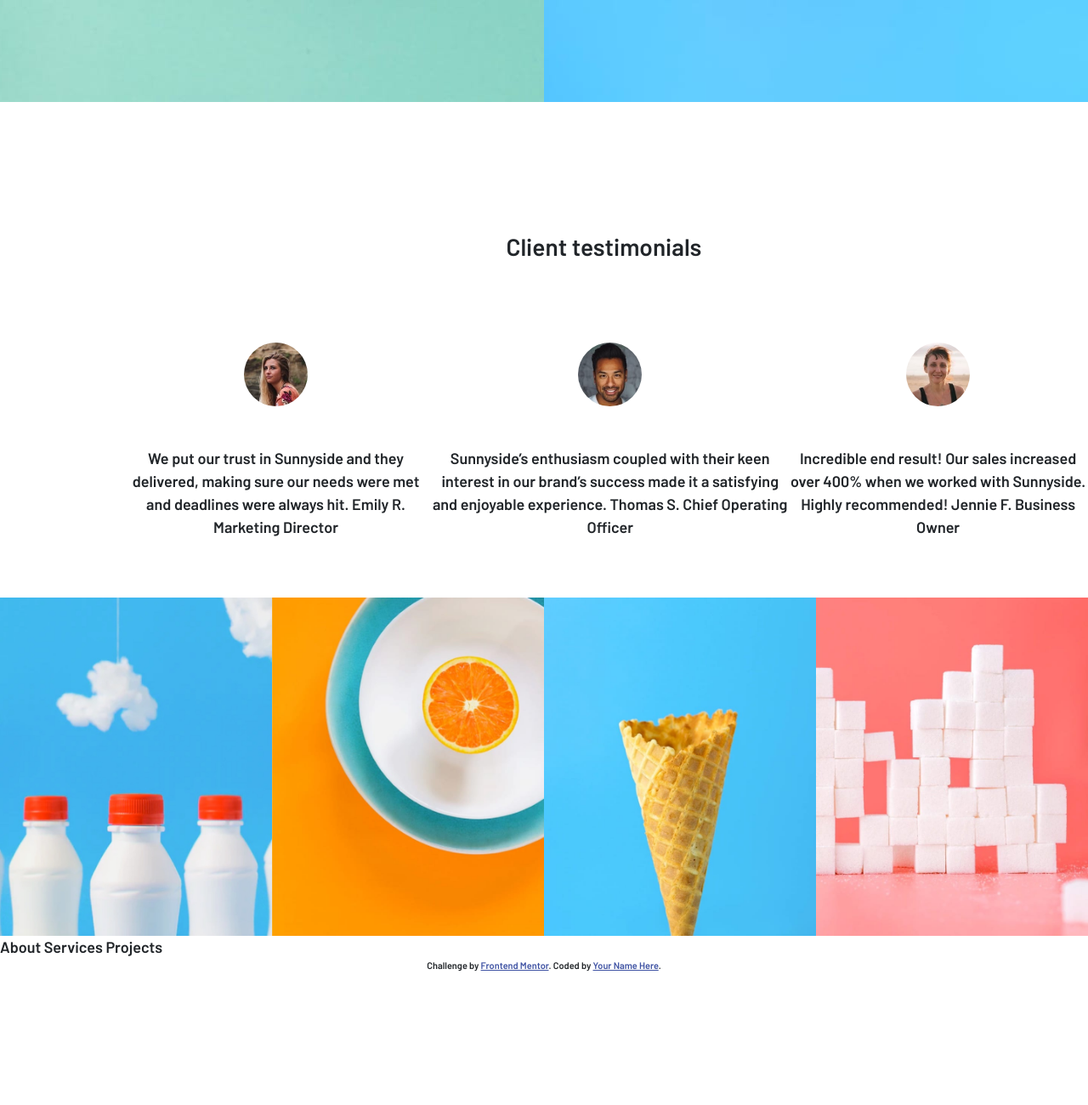
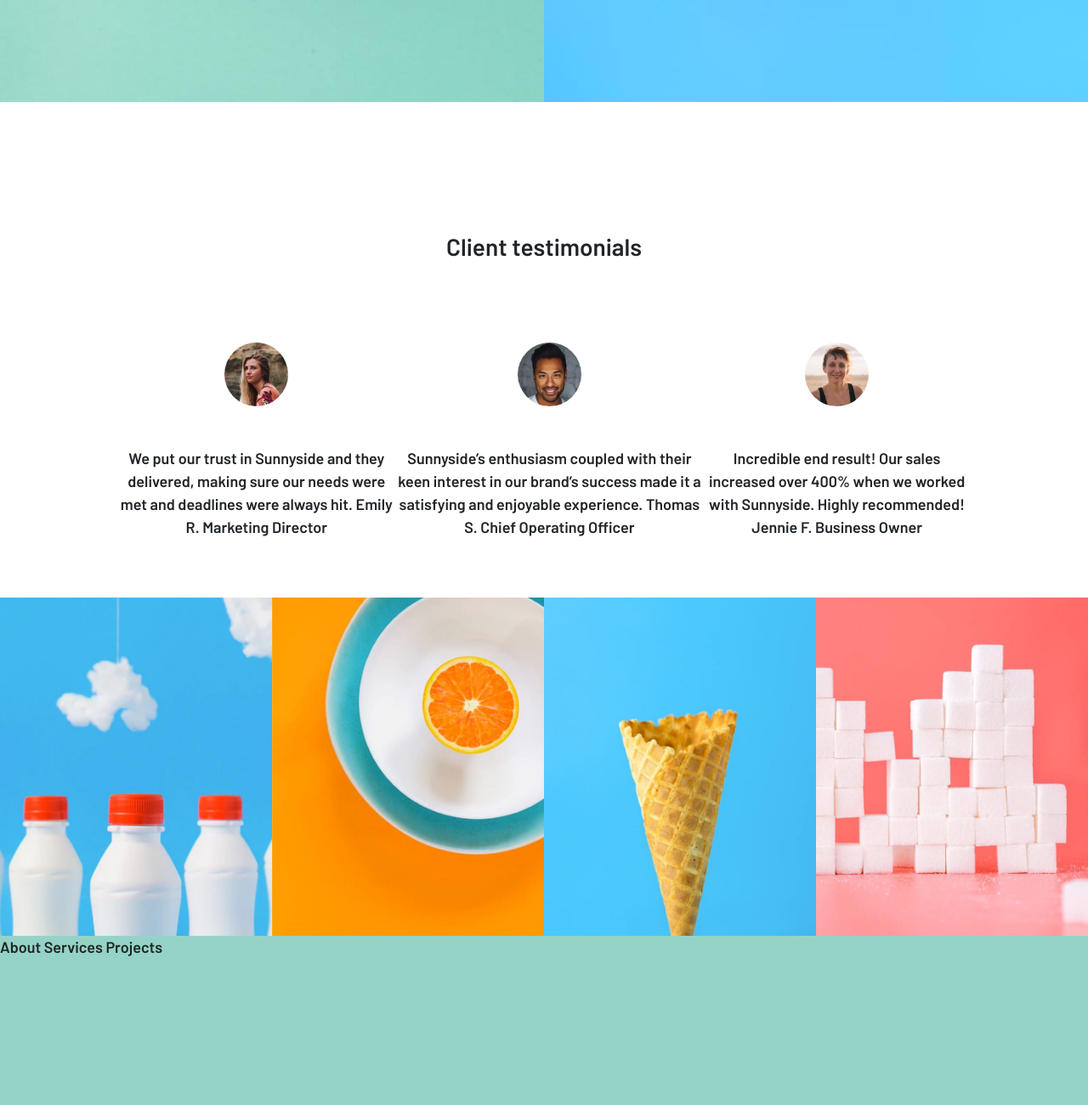
Before and after one commit to unexunderscore/Sunnyside-challenge, a plain HTML site: page index.html in a window 1280 px wide. Shown: the part 2480-3780 px from the top of the page at 85% size. Before the commit the page ends 3624 px from the top, so only its background shows below. Drawn offline with nearby package versions, Linux system fonts and the light colour scheme.

Commit message:
Desktop page layout update

```diff
--- a/index.html
+++ b/index.html
@@ -39,7 +39,7 @@
       <h1>We are creatives</h1>
     </div>
 
-    <div class="sixpack d-flex row">
+    <div class="sixpack d-flex flex-wrap">
       <div class="main-content brand col-6">
         <div class="content">
           <h2>Transform your brand</h2>
--- a/style.css
+++ b/style.css
@@ -66,6 +66,7 @@ main{
 .clients{
     padding-top: 12%;
     padding-left: 11%;
+    padding-right: 11%;
 }
 
 .content{
@@ -96,3 +97,9 @@ main{
 .bottle-img, .oranges-img, .cone-img, .sugar-img{
     width: 100%;
 }
+
+
+.footer{
+    height: 43vh;
+    background-color: hsla(168, 57%, 42%, 0.507);
+}
```
